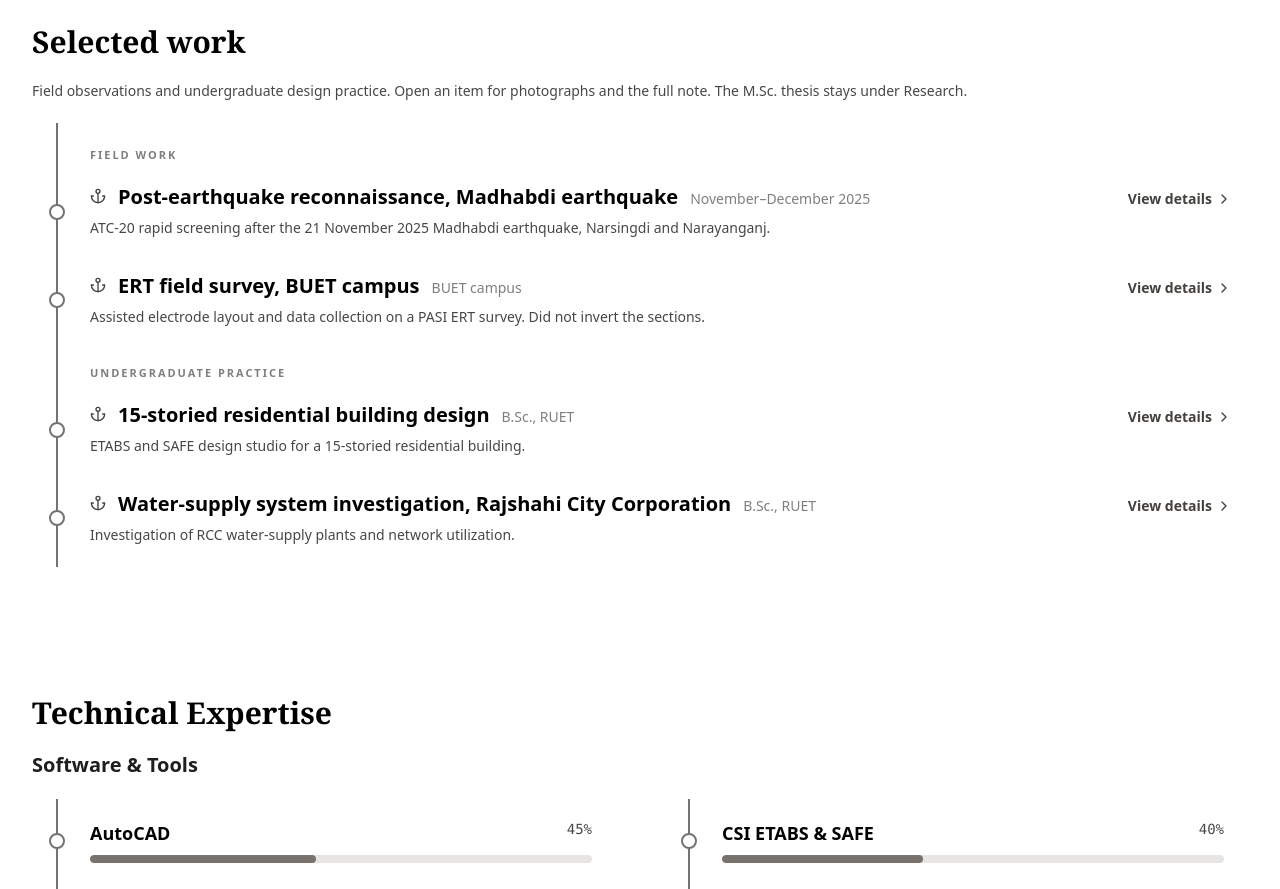
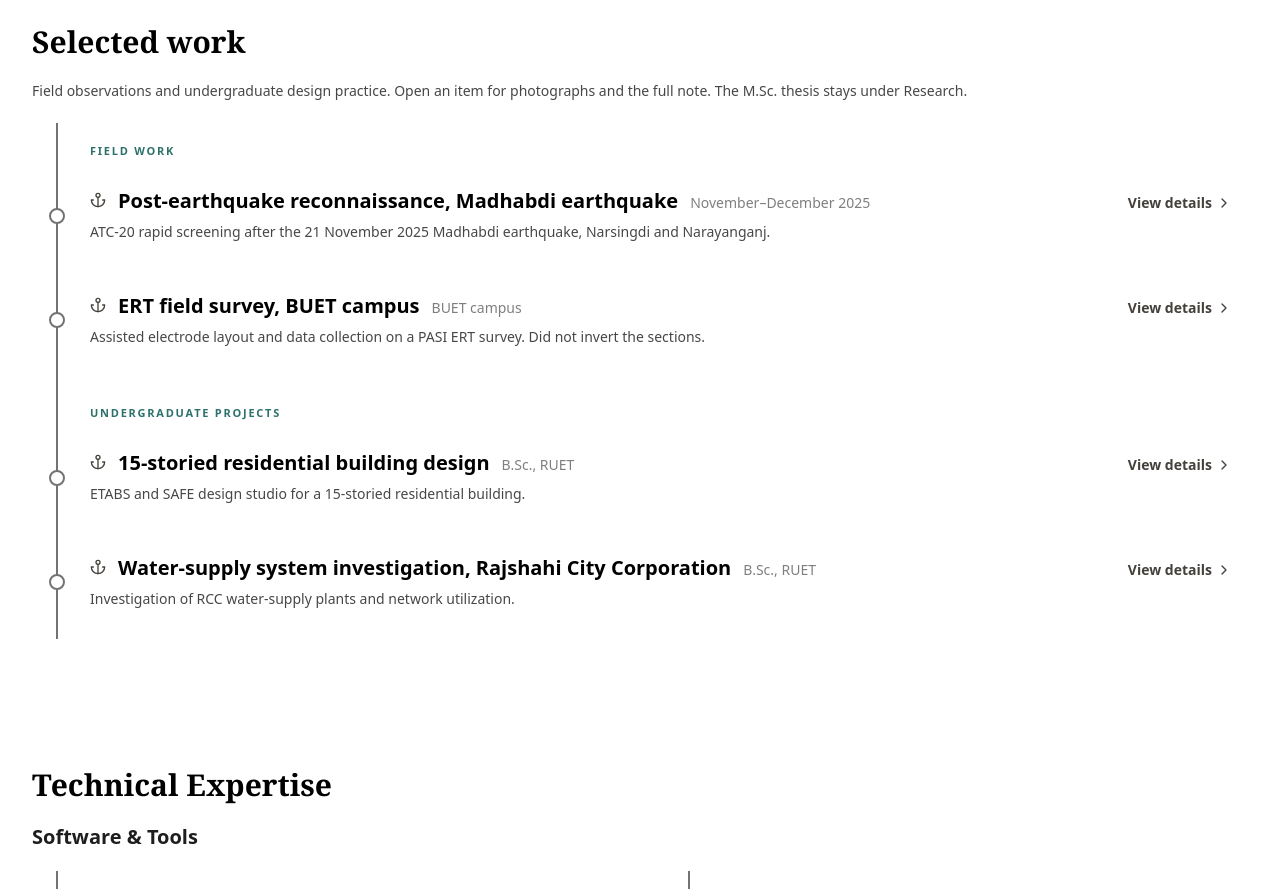
Before and after one commit to enamulislammeraj25-rin/portfolio-xrin, a React (Create React App) app: page / in a window 1280 px wide. Shown: the part 4180-5069 px from the top of the page. Built offline with nearby package versions, Linux system fonts and the light colour scheme.

Commit message:
Space Selected work items; rename undergraduate group and tint headings

```diff
--- a/src/App.js
+++ b/src/App.js
@@ -1480,14 +1480,14 @@ export default function App() {
                 {PORTFOLIO_DATA.projects.map((proj, i) => (
                   <React.Fragment key={i}>
                     {(i === 0 || proj.group !== PORTFOLIO_DATA.projects[i - 1].group) && (
-                      <div className="pl-8 pt-5 pb-1">
-                        <p className="text-[11px] font-bold uppercase tracking-[0.18em] opacity-50">{proj.group}</p>
+                      <div className={`pl-8 ${i === 0 ? 'pt-4' : 'pt-8'} pb-1`}>
+                        <p className={`text-[11px] font-semibold uppercase tracking-[0.16em] ${isLight ? "text-teal-800" : getAccentColor()} opacity-80`}>{proj.group}</p>
                       </div>
                     )}
                     <button
                       type="button"
                       onClick={() => setSelectedProject(proj)}
-                      className={`relative w-full text-left group pl-8 pr-4 py-4 rounded-r-lg transition-all duration-300 border-transparent
+                      className={`relative w-full text-left group pl-8 pr-4 py-6 rounded-r-lg transition-all duration-300 border-transparent
                         ${(isLight) ? 'hover:bg-white' : 'hover:bg-white/5'}`}
                     >
                         <div className={`absolute -left-[9px] top-1/2 -translate-y-1/2 w-4 h-4 rounded-full border-2 flex items-center justify-center
--- a/src/data/portfolioData.js
+++ b/src/data/portfolioData.js
@@ -298,7 +298,7 @@ export const PORTFOLIO_DATA = {
     },
     {
       title: "15-storied residential building design",
-      group: "Undergraduate practice",
+      group: "Undergraduate projects",
       period: "B.Sc., RUET",
       summary: "ETABS and SAFE design studio for a 15-storied residential building.",
       description: "Undergraduate structural design studio at RUET: complete analysis and design of a 15-storied residential building for code-compliant gravity and lateral loads using CSI ETABS and CSI SAFE. Coursework / design practice, not a research project.",
@@ -308,7 +308,7 @@ export const PORTFOLIO_DATA = {
     },
     {
       title: "Water-supply system investigation, Rajshahi City Corporation",
-      group: "Undergraduate practice",
+      group: "Undergraduate projects",
       period: "B.Sc., RUET",
       summary: "Investigation of RCC water-supply plants and network utilization.",
       description: "Undergraduate investigation of the existing water-supply system of Rajshahi City Corporation (RCC): plant utilization, network efficiency, and proposed use of existing production facilities. Coursework / practice investigation, not a research project.",
```
